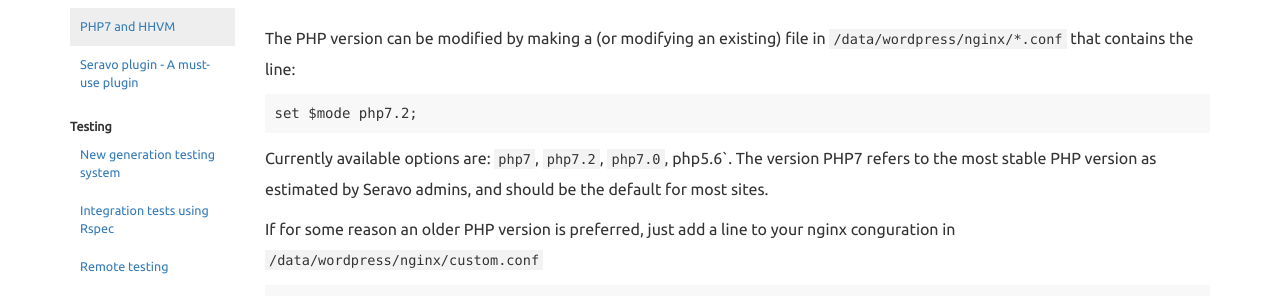
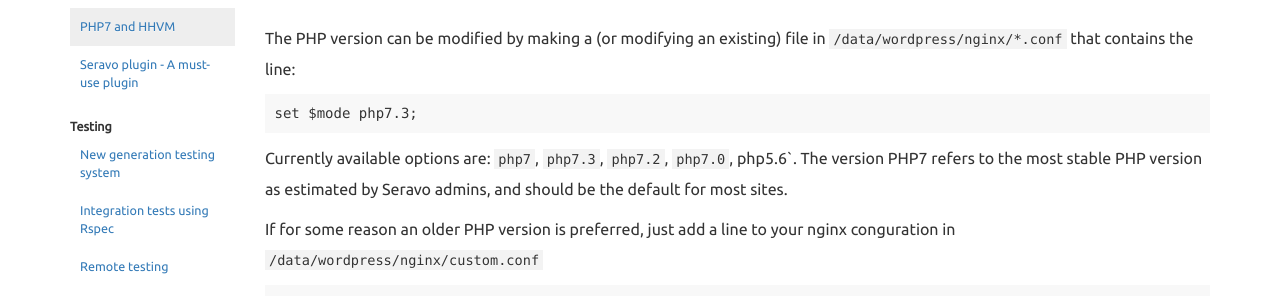
Before and after one commit to Seravo/docs, a Jekyll site: the page built from _posts/2016-06-21-php7-hhvm.md, in a window 1280 px wide. Shown: the part 499-795 px from the top of the page. Built offline with Jekyll 4.4.1, drawn with Linux system fonts in a browser that asks for light colours; nearby versions of some CDN libraries.

Commit message:
Introduce PHP version 7.3

````diff
--- a/_posts/2016-06-21-php7-hhvm.md
+++ b/_posts/2016-06-21-php7-hhvm.md
@@ -15,10 +15,10 @@ By default, Seravo.com uses the PHP7 as its PHP driver because it is widely supp
 
 The PHP version can be modified by making a (or modifying an existing) file in `/data/wordpress/nginx/*.conf` that contains the line:
 ```
-set $mode php7.2;
+set $mode php7.3;
 ```
 
-Currently available options are: `php7`, `php7.2`, `php7.0`, php5.6`. The version PHP7 refers to the most stable PHP version as estimated by Seravo admins, and should be the default for most sites.
+Currently available options are: `php7`, `php7.3`, `php7.2`, `php7.0`, php5.6`. The version PHP7 refers to the most stable PHP version as estimated by Seravo admins, and should be the default for most sites.
 
 If for some reason an older PHP version is preferred, just add a line to your nginx conguration in `/data/wordpress/nginx/custom.conf`
 ```
````
Also changed, not shown: _posts/2018-03-14-tideways.md (+1 -1 lines).
